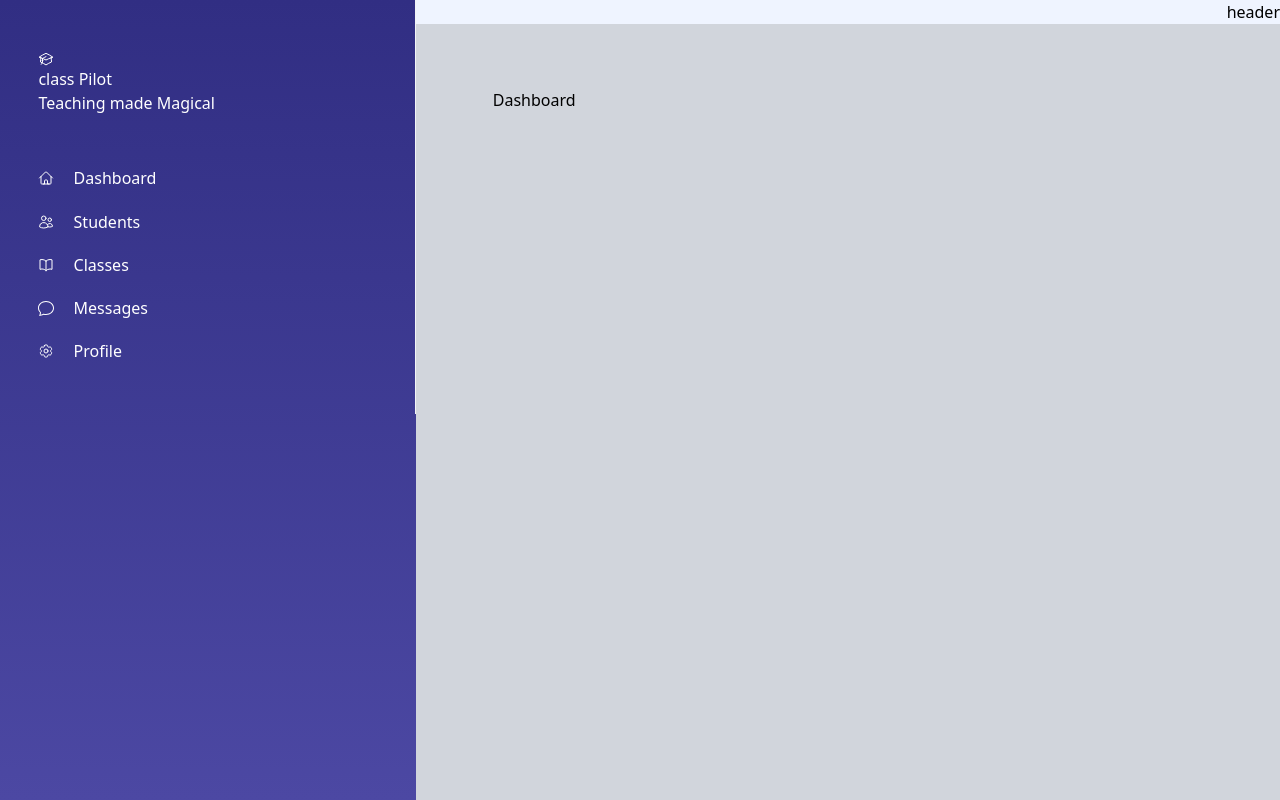
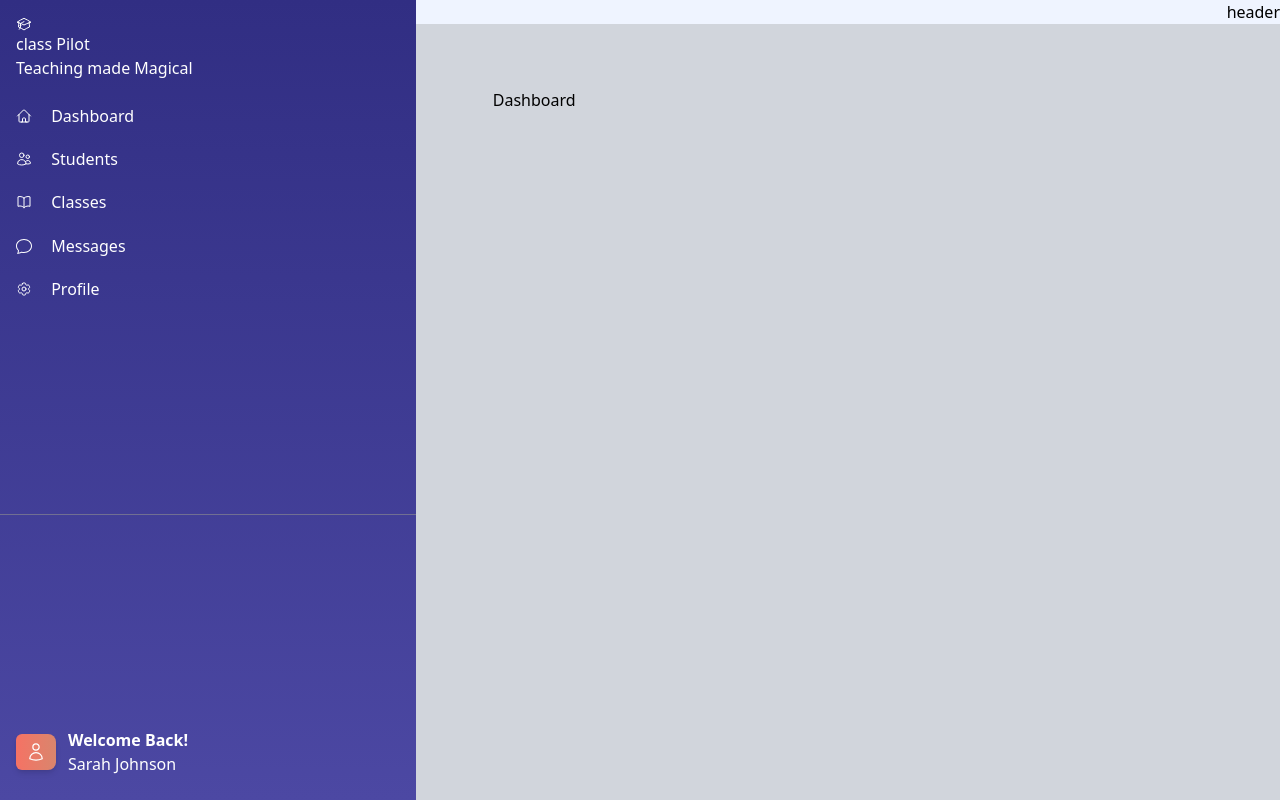
Before and after one commit to shukri-mo/Class_Pilot_Demo, a React (Vite) app: page /dashboard in a window 1280 px wide. Built offline with nearby package versions, Linux system fonts and the light colour scheme.

Commit message:
done styling

```diff
--- a/src/Ui/Sidebar.jsx
+++ b/src/Ui/Sidebar.jsx
@@ -1,16 +1,32 @@
-import React from 'react'
-import MainNav from './MainNav'
-import Logo from './Logo'
+import React from "react";
+import MainNav from "./MainNav";
+import Logo from "./Logo";
+import {  HiOutlineUser } from "react-icons/hi2";
 
 function Sidebar() {
   return (
-   <aside className='px-[2.4rem] py-[3.2rem] border-r border-gray-100 row-span-full flex flex-col gap-[3.2rem]
- '>
- <Logo/>
-      <MainNav/>
-   </aside>
+    <div className="flex flex-col justify-between h-screen">
+      <div className="flex flex-col gap-6 p-4">
+        <Logo />
+        <MainNav />
+      </div>
+      {/* User section  at the bottom */}
+    <hr className="border-t-[0.5px] w-full border-[#716f92]" />
 
-  )
+      <div className="flex items-center gap-3 p-4 mb-2">
+        <div className=" w-10 h-9 rounded-tr-lg rounded-br-lg rounded-bl-md rounded-tl-md bg-gradient-to-r from-[#f57264] to-[#d9856d]  flex items-center justify-center shadow-md">
+          <HiOutlineUser className="text-white" size={20} />
+        </div>
+
+        <div>
+          <h1 className="text-white  font-bold">Welcome Back! </h1>
+          <span>
+            <h3>Sarah Johnson</h3>
+          </span>
+        </div>
+      </div>
+    </div>
+  );
 }
 
-export default Sidebar
+export default Sidebar;
```
